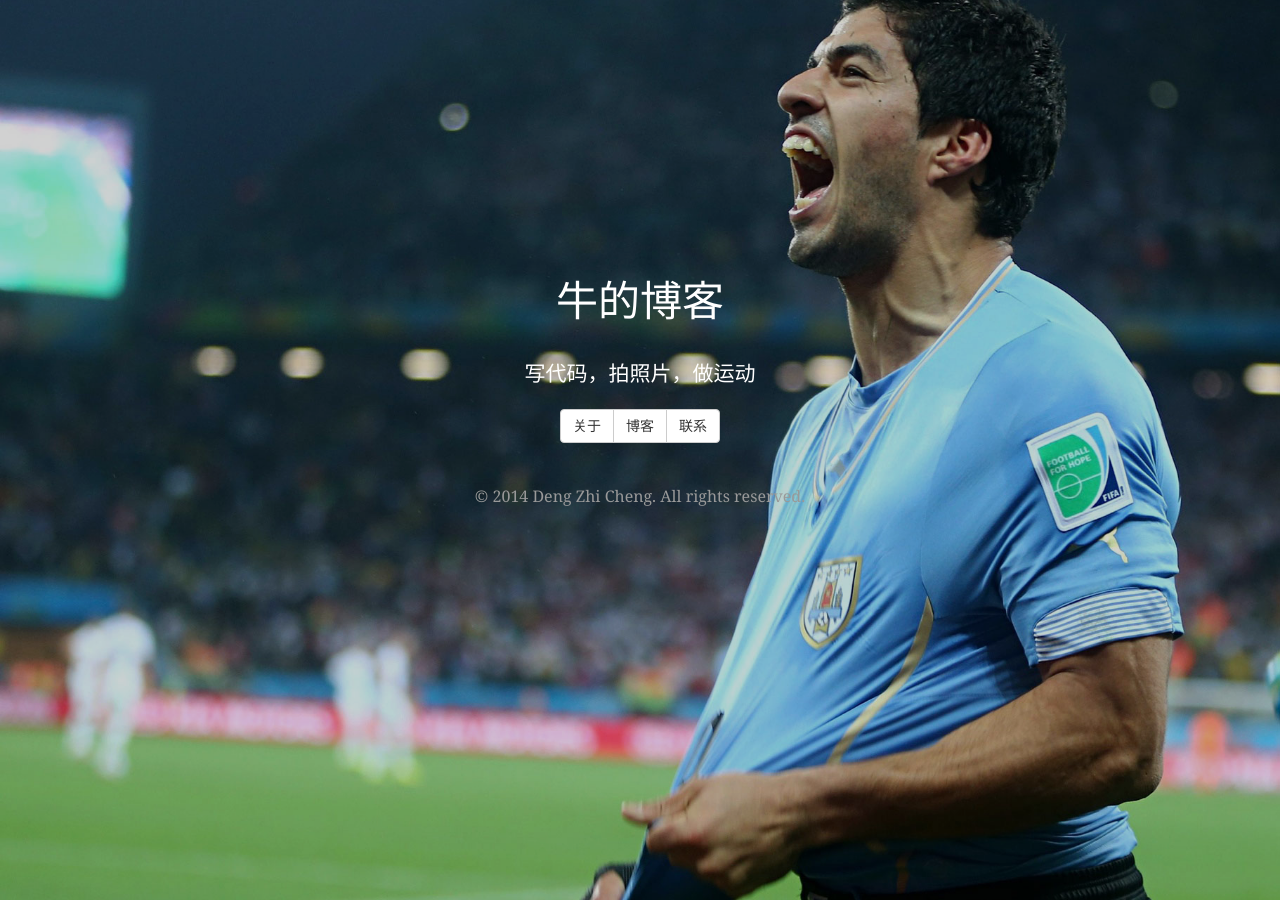
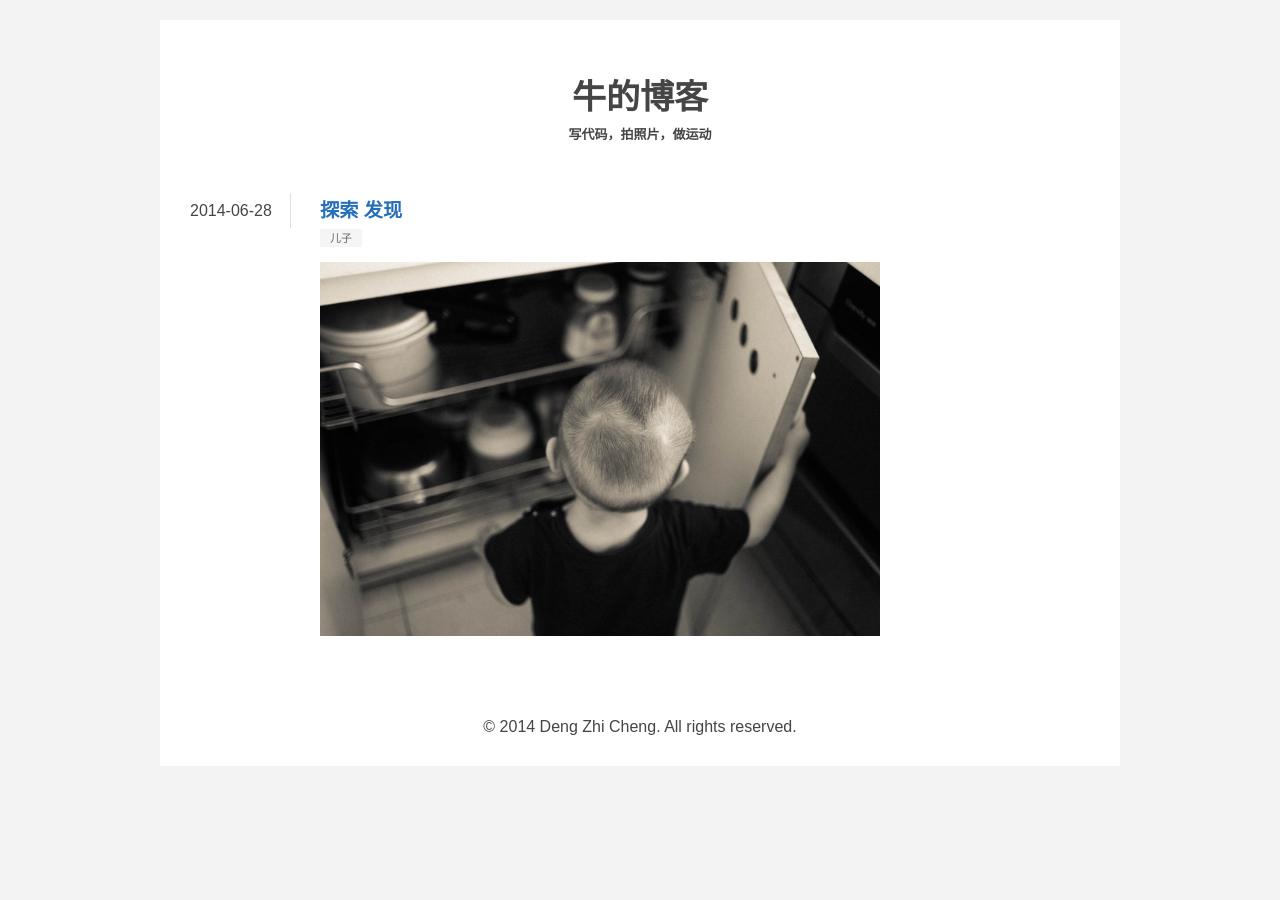
Before and after one commit to superbull/superbull.github.io.bak, a Jekyll site: the page built from index.html, in a window 1280 px wide. Built offline with Jekyll 4.4.1, drawn with Linux system fonts in a browser that asks for light colours; Markdown is read by kramdown in place of the engine named in the settings; the list of posts is cut into pages by our own code.

Commit message:
new theme from mac

```diff
--- a/Gemfile
+++ /dev/null
@@ -1,3 +0,0 @@
-source 'https://ruby.taobao.org/'
-gem 'wdm'
-gem 'github-pages'
--- a/_config.yml
+++ b/_config.yml
@@ -1,7 +1,7 @@
 name: 牛的博客
-markdown: redcarpet
-pygments: true
+markdown: kramdown
+highlighter: true
 encoding: utf-8
 permalink: pretty
 paginate: 5
-paginate_path: "page:num"
+paginate_path: "page:num/"
--- a/blog/index.html
+++ b/blog/index.html
@@ -4,7 +4,7 @@ title:  "牛的博客"
 ---
 
 <div class="main-inner">
-	{% for post in paginator.posts %}
+	{% for post in site.posts %}
     {% include post_list_item.html post=post %}
 	{% endfor %}
 </div>
--- a/index.html
+++ b/index.html
@@ -1,21 +1,12 @@
 ---
-layout: home
-title: "牛的博客"
+layout: default
+title:  "牛的博客"
 ---
 
-<div id="fullscreen_post_bg" class="fullscreen_post_bg" style="background-image:url('/images/suarez_crop.jpg');">
-  <img id="fullscreen_post_image" src="/images/suarez_crop.jpg" alt="Posted by shaunkardinal">
+<div class="main-inner">
+  {% for post in paginator.posts %}
+    {% include post_list_item.html post=post %}
+  {% endfor %}
 </div>
 
-<div class="home">
-  <div class="site-name text-center"><a href="/">{{ site.name }}</a></div>
-  <div class="slogan">{{ site.data.extra.slogan }}</div>
-  <div class="nav">
-    <div class="btn-group">
-      <a role="button" class="btn btn-default" href="/about" title="About">关于</a>
-      <a role="button" class="btn btn-default" href="/blog" title="Blog">博客</a>
-      <a role="button" class="btn btn-default" href="/contact" title="Contact">联系</a>
-    </div>
-  </div>
-  {% include site_footer.html %}
-</div>
+{% include post_paginator.html %}
```
Also changed, not shown: _layouts/post.html (+5 -13 lines), Gemfile.lock (deleted).
